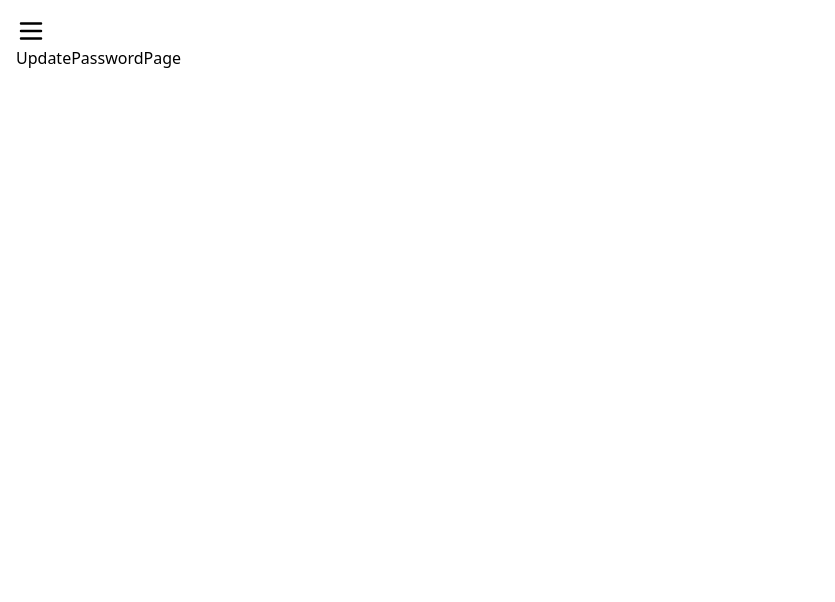
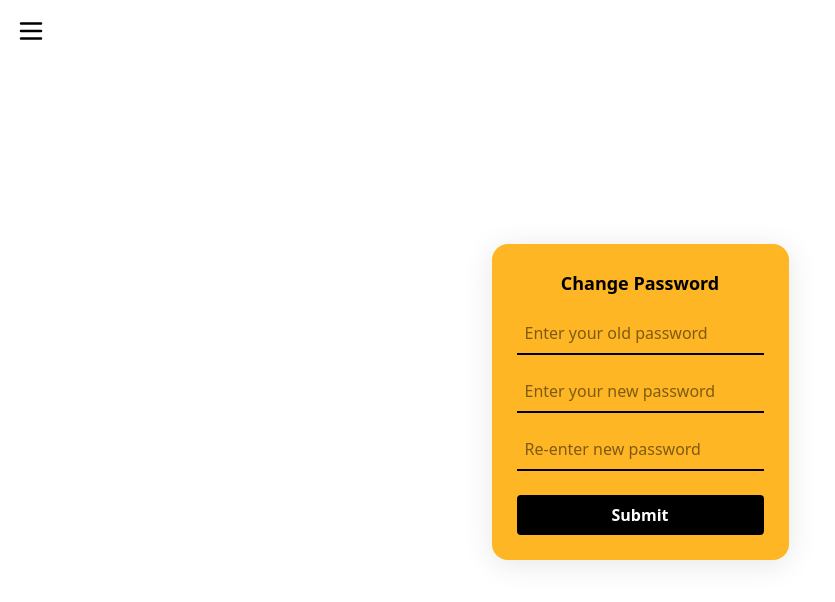
Before and after one commit to justkif/QR-Frontend, a React (Vite) app: page /password in a window 1280 px wide. Shown: the top 602 px of the page, without its empty margins (0-835 px from the left). Built offline with nearby package versions, Linux system fonts and the light colour scheme; sample sign-in values are in the browser's storage.

Commit message:
[CREATE] UpdatePasswordPage

```diff
--- a/src/features/updatePassword/UpdatePasswordPage.jsx
+++ b/src/features/updatePassword/UpdatePasswordPage.jsx
@@ -1,3 +1,47 @@
+import useUpdatePassword from './hooks/useUpdatePassword';
+import LineInputComponent from '../../components/LineInputComponent';
+import SubmitButtonComponent from '../../components/SubmitButtonComponent';
+
 export default function UpdatePasswordPage() {
-    return 'UpdatePasswordPage';
+    const {
+        password,
+        setPassword,
+        newPassword,
+        setNewPassword,
+        verifyNewPassword,
+        setVerifyNewPassword,
+        handleUpdatePassword,
+        Loading,
+        Notification
+    } = useUpdatePassword();
+    return (
+        <div className='flex items-center justify-center h-8/9'>
+            <div className='loginColor p-6'>
+                <h2 className='text-center text-lg font-semibold'>Change Password</h2>
+                <form onSubmit={handleUpdatePassword}>
+                    <LineInputComponent
+                        type={'password'}
+                        value={password}
+                        setValue={setPassword}
+                        placeholder={'Enter your old password'}
+                    />
+                    <LineInputComponent
+                        type={'password'}
+                        value={newPassword}
+                        setValue={setNewPassword}
+                        placeholder={'Enter your new password'}
+                    />
+                    <LineInputComponent
+                        type={'password'}
+                        value={verifyNewPassword}
+                        setValue={setVerifyNewPassword}
+                        placeholder={'Re-enter new password'}
+                    />
+                    <SubmitButtonComponent />
+                </form>
+            </div>
+            {Loading()}
+            {Notification()}
+        </div>
+    );
 }
--- /dev/null
+++ b/src/features/updatePassword/apis/updatePassword.jsx
@@ -0,0 +1,17 @@
+export default async function updatePassword(password, newPassword) {
+    const backendUrl = import.meta.env.VITE_BACKEND_URL;
+    try {
+        const response = await fetch(`${backendUrl}/user/password`, {
+            method: 'PUT',
+            headers: {
+                'Content-Type': 'application/json',
+                'token': `${localStorage.getItem('token')}`
+            },
+            body: JSON.stringify({ password, newPassword })
+        });
+        if (!response.ok) throw new Error(await response.json());
+        return await response.json();
+    } catch (err) {
+        throw err.message;
+    }
+}
--- /dev/null
+++ b/src/features/updatePassword/hooks/useUpdatePassword.jsx
@@ -0,0 +1,37 @@
+import { useState } from 'react';
+import updatePassword from '../apis/updatePassword';
+import useLoading from '../../../hooks/useLoading';
+import useNotification from '../../../hooks/useNotification';
+
+export default function useUpdatePassword() {
+    const { showLoading, hideLoading, Loading } = useLoading();
+    const { notify, Notification } = useNotification();
+    const [password, setPassword] = useState('');
+    const [newPassword, setNewPassword] = useState('');
+    const [verifyNewPassword, setVerifyNewPassword] = useState('');
+    const handleUpdatePassword = async (event) => {
+        event.preventDefault();
+        try {
+            if (newPassword !== verifyNewPassword) {
+                throw 'Passwords dont match.';
+            }
+            showLoading();
+            notify({ success: await updatePassword(password, newPassword)});
+        } catch (err) {
+            notify({ error: err });
+        } finally {
+            hideLoading();
+        }
+    }
+    return {
+        password,
+        setPassword,
+        newPassword,
+        setNewPassword,
+        verifyNewPassword,
+        setVerifyNewPassword,
+        handleUpdatePassword,
+        Loading,
+        Notification
+    }
+}
```
